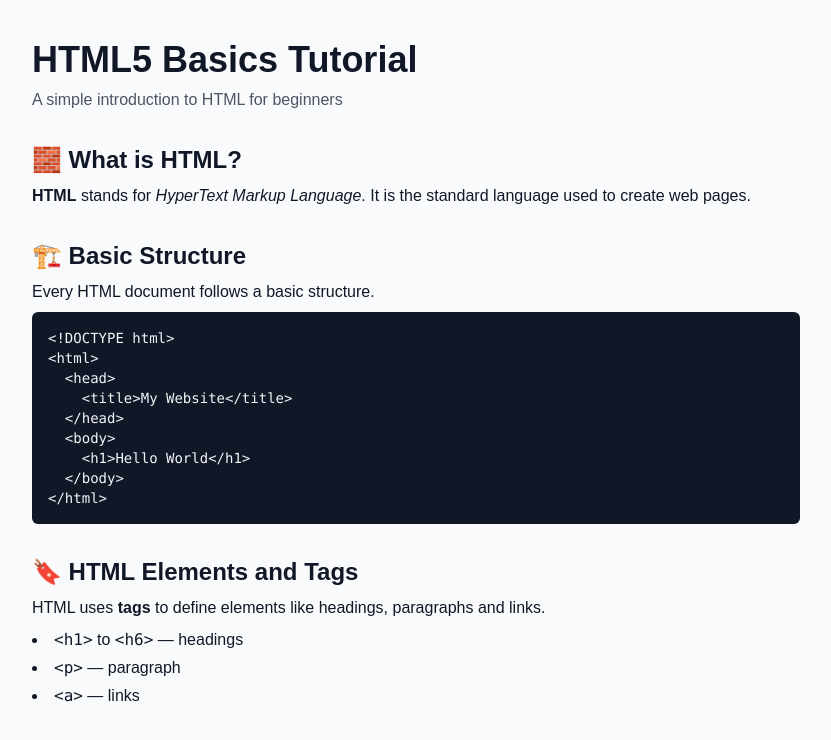
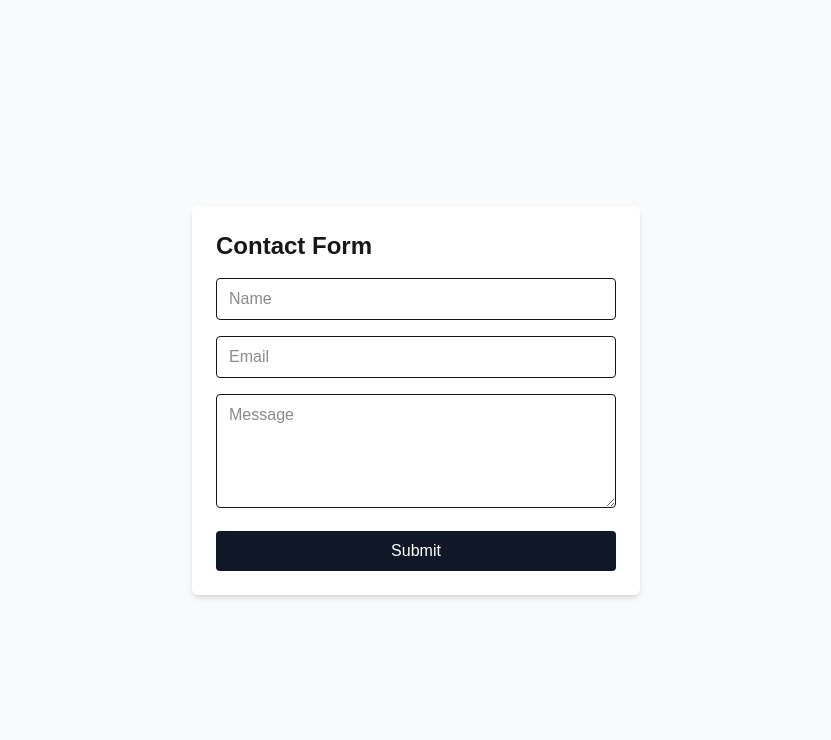
Before and after one commit to analyst-hiago/portfolioProject, a Next.js app: page / in a window 1280 px wide. Shown: the top 740 px of the page, without its empty margins (224-1055 px from the left). Built offline with nearby package versions, Linux system fonts and the light colour scheme.

Commit message:
Funcionalidade: criar formulário de contato digitado com campos controlados

```diff
--- a/app/page.tsx
+++ b/app/page.tsx
@@ -1,65 +1,82 @@
+'use client';
+
+import { useState } from 'react';
+
+type FormData = {
+  name: string;
+  email: string;
+  message: string;
+};
+
 export default function Home() {
+  const [formData, setFormData] = useState<FormData>({
+    name: '',
+    email: '',
+    message: '',
+  });
+
+  function handleChange(
+    event: React.ChangeEvent<HTMLInputElement | HTMLTextAreaElement>
+  ) {
+    const { name, value } = event.target;
+
+    setFormData((prev) => ({
+      ...prev,
+      [name]: value,
+    }));
+  }
+
+  async function handleSubmit(event: React.FormEvent) {
+    event.preventDefault();
+
+    console.log(formData);
+  }
+
   return (
-    <main className="min-h-screen bg-gray-50 text-gray-900 px-6 py-10">
-      <article className="max-w-3xl mx-auto space-y-8">
+    <main className="min-h-screen flex items-center justify-center bg-gray-50">
+      <form
+        onSubmit={handleSubmit}
+        className="bg-white p-6 rounded-md shadow-md w-full max-w-md space-y-4"
+      >
+        <h1 className="text-2xl font-bold">Contact Form</h1>
 
-        <header className="space-y-2">
-          <h1 className="text-4xl font-bold">
-            HTML5 Basics Tutorial
-          </h1>
-          <p className="text-gray-600">
-            A simple introduction to HTML for beginners
-          </p>
-        </header>
+        <input
+          type="text"
+          name="name"
+          placeholder="Name"
+          value={formData.name}
+          onChange={handleChange}
+          className="w-full border px-3 py-2 rounded"
+          required
+        />
 
-        <section className="space-y-2">
-          <h2 className="text-2xl font-semibold">
-            🧱 What is HTML?
-          </h2>
-          <p>
-            <strong>HTML</strong> stands for <em>HyperText Markup Language</em>.
-            It is the standard language used to create web pages.
-          </p>
-        </section>
+        <input
+          type="email"
+          name="email"
+          placeholder="Email"
+          value={formData.email}
+          onChange={handleChange}
+          className="w-full border px-3 py-2 rounded"
+          required
+        />
 
-        <section className="space-y-2">
-          <h2 className="text-2xl font-semibold">
-            🏗️ Basic Structure
-          </h2>
-          <p>
-            Every HTML document follows a basic structure.
-          </p>
+        <textarea
+          name="message"
+          placeholder="Message"
+          value={formData.message}
+          onChange={handleChange}
+          className="w-full border px-3 py-2 rounded"
+          rows={4}
+          required
+        />
 
-          <pre className="bg-gray-900 text-gray-100 p-4 rounded-md text-sm overflow-x-auto">
-            <code>{`<!DOCTYPE html>
-<html>
-  <head>
-    <title>My Website</title>
-  </head>
-  <body>
-    <h1>Hello World</h1>
-  </body>
-</html>`}</code>
-          </pre>
-        </section>
-
-        <section className="space-y-2">
-          <h2 className="text-2xl font-semibold">
-            🔖 HTML Elements and Tags
-          </h2>
-          <p>
-            HTML uses <strong>tags</strong> to define elements like headings,
-            paragraphs and links.
-          </p>
-
-          <ul className="list-disc list-inside space-y-1">
-            <li><code>&lt;h1&gt;</code> to <code>&lt;h6&gt;</code> — headings</li>
-            <li><code>&lt;p&gt;</code> — paragraph</li>
-            <li><code>&lt;a&gt;</code> — links</li>
-          </ul>
-        </section>
-
-      </article>
+        <button
+          type="submit"
+          className="w-full bg-gray-900 text-white py-2 rounded hover:bg-gray-800"
+        >
+          Submit
+        </button>
+      </form>
     </main>
   );
 }
```
